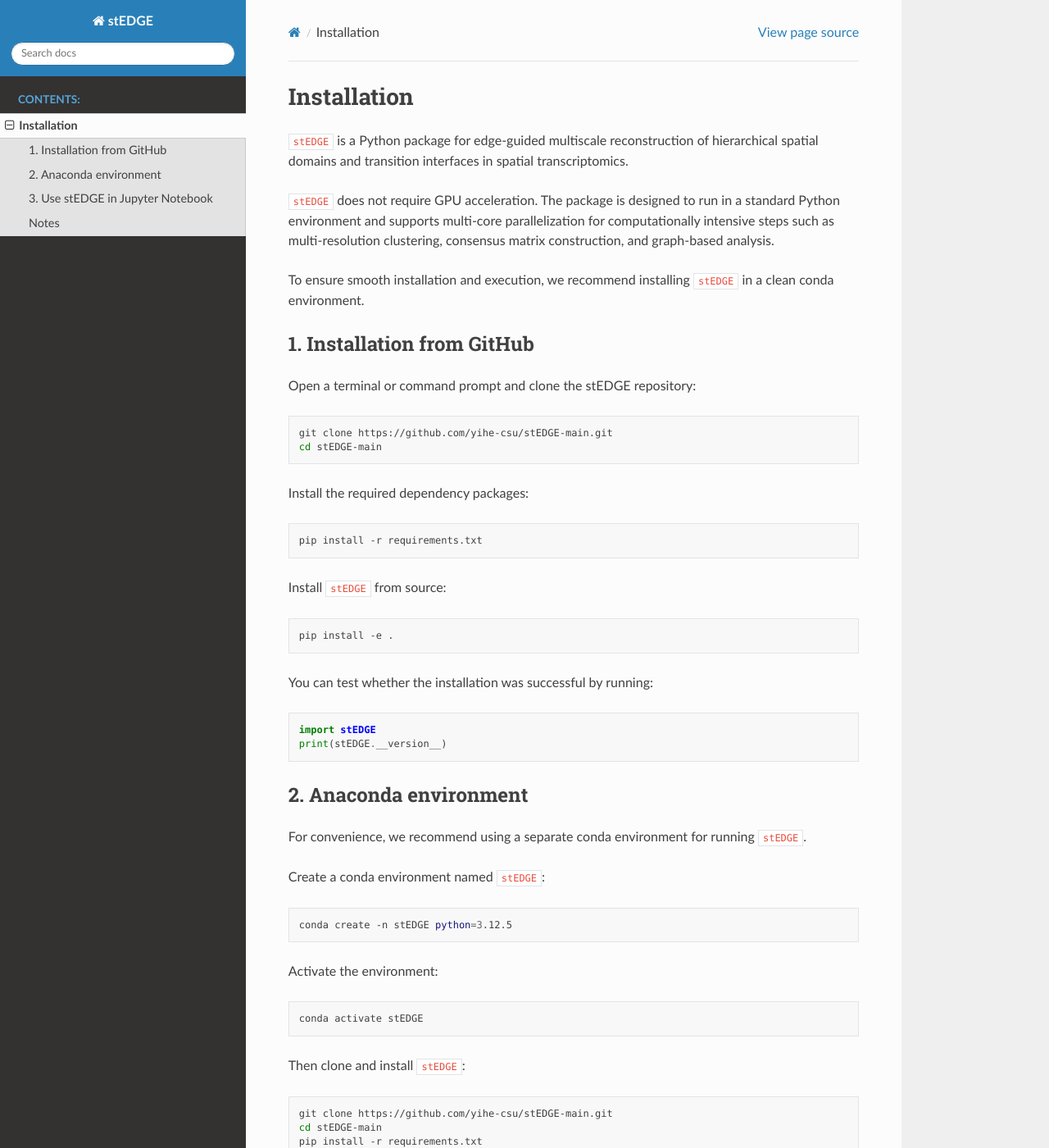
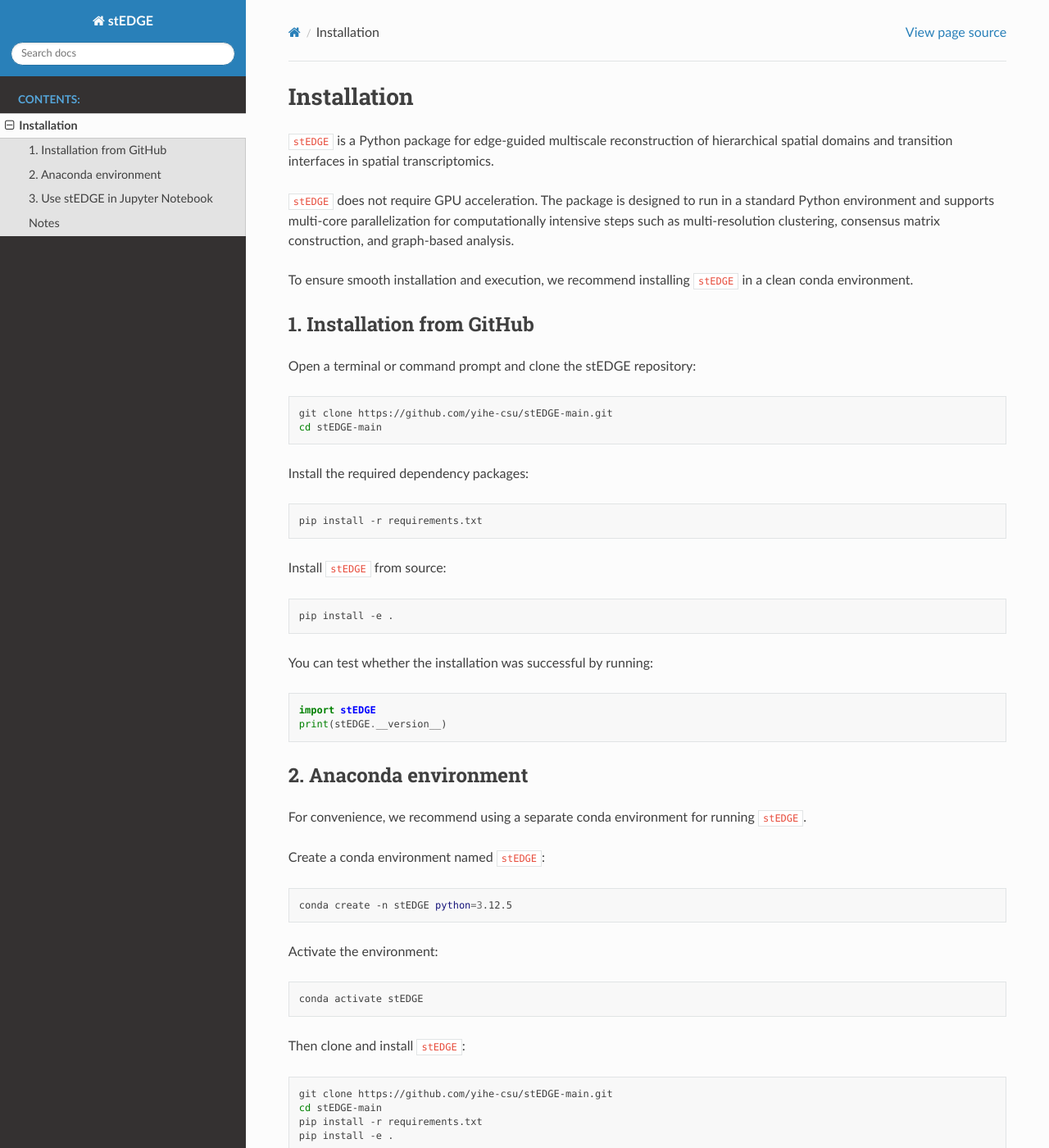
Before and after one commit to yihe-csu/stEDGE_Tutorials, a Sphinx documentation site: the page built from docs/source/Installation.md, in a window 1280 px wide and 1400 px high. Shown: the whole window at 82% size. Built offline with Sphinx 7.4.7 and the Read the Docs theme 3.1.0, drawn with Linux system fonts in a browser that asks for light colours; pages that are not in the unit, such as notebooks, are missing from menus.

Commit message:
Fix notebook image rendering on Read the Docs

```diff
--- /dev/null
+++ b/docs/source/_static/custom.css
@@ -0,0 +1,19 @@
+/* Make ReadTheDocs content area wider */
+.wy-nav-content {
+    max-width: 1200px !important;
+}
+
+/* Prevent notebook output images from being distorted */
+.nboutput img,
+.output_area img,
+.rendered_html img {
+    height: auto !important;
+    max-width: 100% !important;
+    object-fit: contain !important;
+}
+
+/* Allow wide notebook outputs to scroll horizontally if needed */
+.nboutput,
+.output_area {
+    overflow-x: auto !important;
+}
--- a/docs/source/conf.py
+++ b/docs/source/conf.py
@@ -30,5 +30,8 @@
 html_theme = 'sphinx_rtd_theme'
 html_static_path = ['_static']
 
+html_css_files = [
+    'custom.css',
+]
 
 nbsphinx_execute = "never"
```
